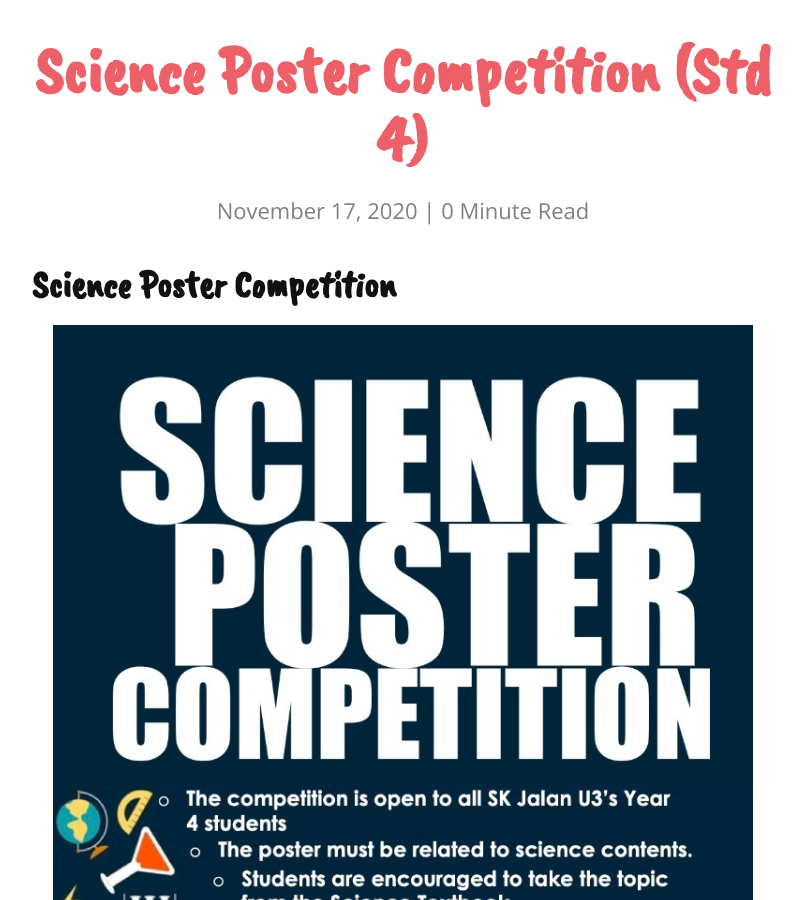
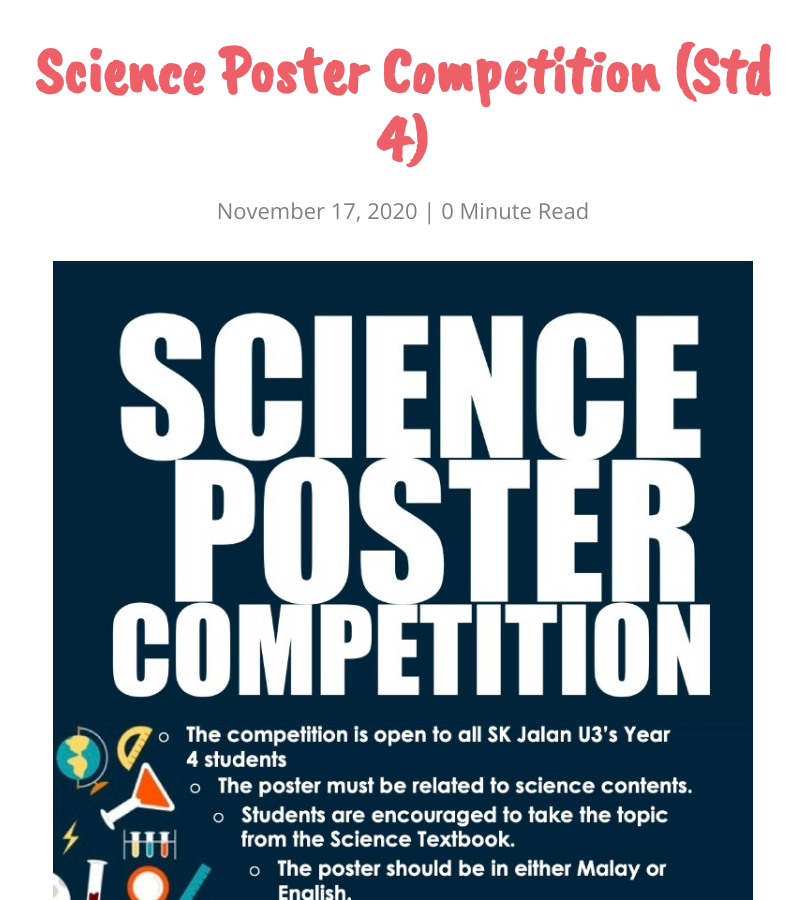
Before and after one commit to evangelistagrace/VSW2020, a Jekyll site: the page built from _posts/2020-11-17-Science Poster.markdown, in a window 1280 px wide and 900 px high, scrolled down 370 px. Shown: the whole window, without its empty margins (237-1039 px from the left). Built offline with Jekyll 4.4.1, drawn with Linux system fonts in a browser that asks for light colours; nearby versions of some CDN libraries; comment, search, counter and statistics services are not loaded.

Commit message:
Update 2020-11-17-Science Poster.markdown

```diff
--- a/_posts/2020-11-17-Science Poster.markdown
+++ b/_posts/2020-11-17-Science Poster.markdown
@@ -4,7 +4,7 @@ title: "Science Poster Competition (Std 4)"
 date: 2020-11-17
 ---
 
-<h3>Science Poster Competition</h3>
+
 <center>
     <img src="{{ '/assets/img/Poster_Competition.jpeg'}}" width="700px" alt="">
 </center>
```
